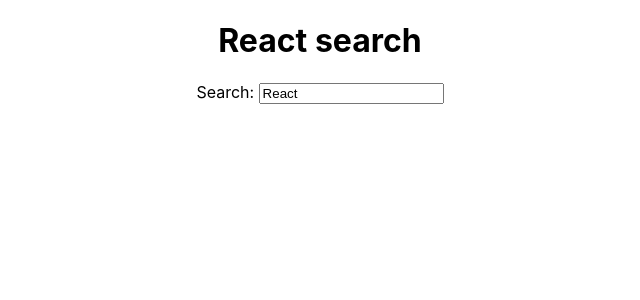
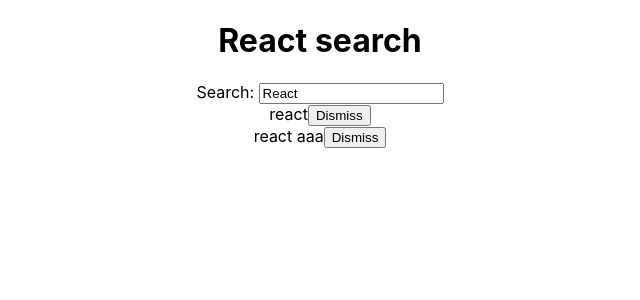
Before and after one commit to kkmmttdd/hacker-stories, a React (Create React App) app: page / in a window 1280 px wide. Shown: the top 300 px of the page, without its empty margins (320-960 px from the left). Built offline with nearby package versions, Linux system fonts and the light colour scheme.

Commit message:
feat remove button

```diff
--- a/src/App.js
+++ b/src/App.js
@@ -18,41 +18,54 @@
 
 function App() {
     const text = 'React search';
-    const list = [
+    const initialList = [
         {"objectId": 1, "title": "react"},
         {"objectId": 2, "title": "react aaa"},
         {"objectId": 3, "title": "hogehoge"},
     ];
 
-    const [searchTerm, setSearchTerm] = usePersistentState("searchTerm2", "React");
+    const [searchTerm, setSearchTerm] = usePersistentState("searchTerm", "React");
+    const [list, setList] = React.useState(initialList);
 
     const handleSearch = value => {
         setSearchTerm(value);
     };
 
     const searchedStories = list.filter(function(story) {
-        return story.title.includes(searchTerm);
+        return story.title.toLowerCase().includes(searchTerm.toLowerCase());
     });
+
+    const onRemoveItem = (item) => {
+        console.log(item.objectId);
+        const newList = list.filter(i => (i.objectId != item.objectId));
+        setList(newList)
+    };
 
   return (
     <div className="App">
         <h1>{ text }</h1>
         <Search onSearch={handleSearch} searchTerm={searchTerm}/>
-        <List list={searchedStories} />
+        <List list={searchedStories} onRemoveItem={onRemoveItem} />
     </div>
   );
 }
 
-const List = ({list}) => list.map( i => <Item key={i.objectId} item={i}/>);
+const List = ({list, onRemoveItem}) => list.map( i => <Item key={i.objectId} item={i} onRemoveItem={onRemoveItem} />);
 
-const Item = ({item}) => (<div className="list" key={item.objectId} >{ item.title }</div>)
+const Item = ({ item, onRemoveItem }) => {
+    return (<div className="list" key={item.objectId}>
+        {item.title}
+        <span>
+            <button type="button" onClick={() => onRemoveItem(item)}>
+              Dismiss
+            </button>
+        </span>
+    </div>)
+};
 
 const Search = ({onSearch, searchTerm}) => {
-    const handleChange = (event) => {
-        onSearch(event.target.value);
-    };
     return (
-        <InputWithLabel id={"id"} htmlFor={"search"} value={searchTerm} onChange={handleChange} />
+        <InputWithLabel id={"id"} htmlFor={"search"} value={searchTerm} onChange={(event) => onSearch(event.target.value)} />
     )
 };
 
```
